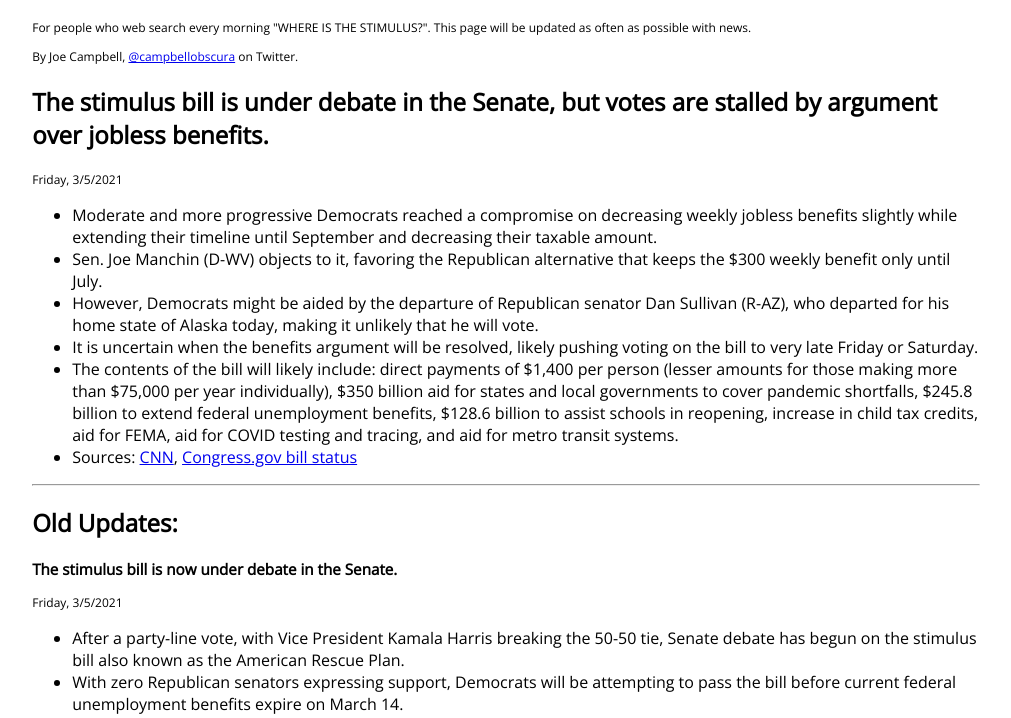
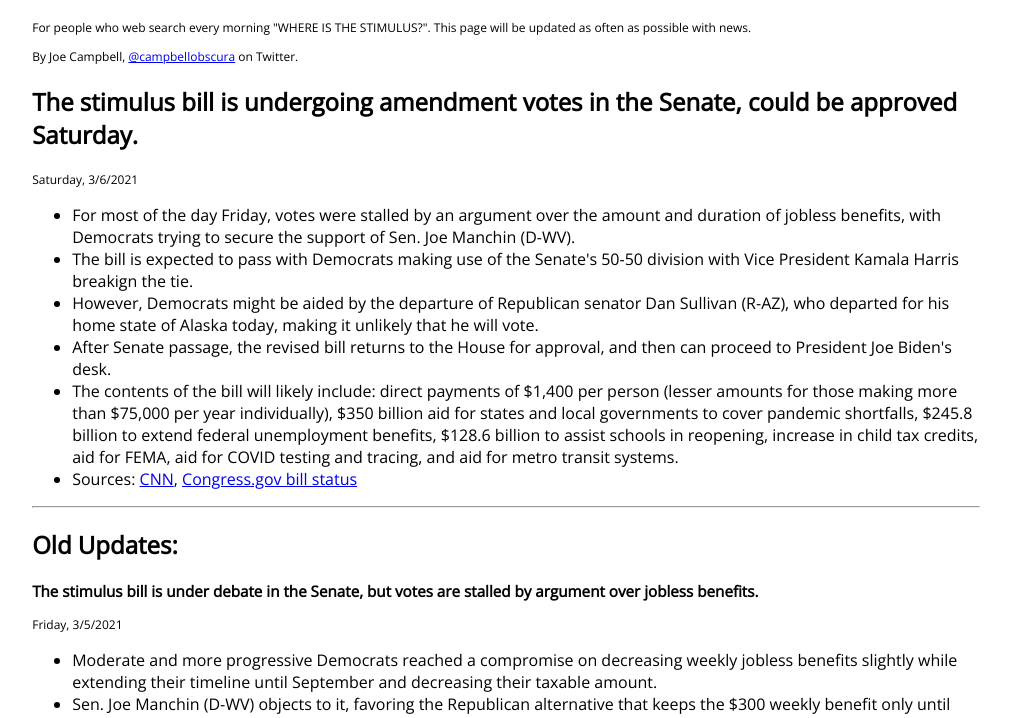
Before and after one commit to fawkes207/wherestimulus, a plain HTML site: page index.html in a window 1280 px wide. Shown: the part 67-785 px from the top of the page, without its empty margins (39-1050 px from the left). Drawn offline with nearby package versions, Linux system fonts and the light colour scheme.

Commit message:
Update index.html

```diff
--- a/index.html
+++ b/index.html
@@ -32,8 +32,27 @@
         <p class="subheading">For people who web search every morning "WHERE IS THE STIMULUS?". This page will be updated as often as possible with news.</p>
         <p class="subheading">By Joe Campbell, <a href="https://twitter.com/campbellobscura">@campbellobscura</a> on Twitter.</p>
 
+        <h2>The stimulus bill is undergoing amendment votes in the Senate, could be approved Saturday.</h2>
+        <p class="dateline">Saturday, 3/6/2021</p>
+        <ul>
+            <li>For most of the day Friday, votes were stalled by an argument over the amount and duration of jobless benefits, with Democrats trying to secure the support of Sen. Joe Manchin (D-WV).</li>
+            <li>The bill is expected to pass with Democrats making use of the Senate's 50-50 division with Vice President Kamala Harris breakign the tie.</li>
+            <li>However, Democrats might be aided by the departure of Republican senator Dan Sullivan (R-AZ), who departed for his home state of Alaska today, making it unlikely that he will vote.</li>
+            <li>After Senate passage, the revised bill returns to the House for approval, and then can proceed to President Joe Biden's desk.</li>
+            <li>The contents of the bill will likely include: direct payments of $1,400 per person (lesser amounts for those making more than $75,000 per year individually),
+                $350 billion aid for states and local governments to cover pandemic shortfalls, $245.8 billion to extend federal unemployment benefits, $128.6 billion to assist schools in reopening,
+                increase in child tax credits, aid for FEMA, aid for COVID testing and tracing, and aid for metro transit systems.</li>
+            <li>Sources:
+                    <a href="https://www.cnn.com/politics/live-news/stimulus-update-us-relief-bill-03-04-21/index.html">CNN</a>,
+                    <a href="https://www.congress.gov/bill/117th-congress/house-bill/1319/all-info?r=1&s=1">Congress.gov bill status</a>
+            </li>
+        </ul>
 
-        <h2>The stimulus bill is under debate in the Senate, but votes are stalled by argument over jobless benefits.</h2>
+        <hr>
+
+        <h2>Old Updates:</h2>
+
+        <h3>The stimulus bill is under debate in the Senate, but votes are stalled by argument over jobless benefits.</h3>
         <p class="dateline">Friday, 3/5/2021</p>
         <ul>
             <li>Moderate and more progressive Democrats reached a compromise on decreasing weekly jobless benefits slightly while extending their timeline until September and decreasing their taxable amount.</li>
@@ -48,10 +67,6 @@
                     <a href="https://www.congress.gov/bill/117th-congress/house-bill/1319/all-info?r=1&s=1">Congress.gov bill status</a>
             </li>
         </ul>
-
-        <hr>
-
-        <h2>Old Updates:</h2>
 
         <h3>The stimulus bill is now under debate in the Senate.</h3>
         <p class="dateline">Friday, 3/5/2021</p>
```
